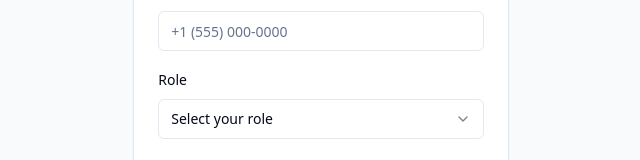
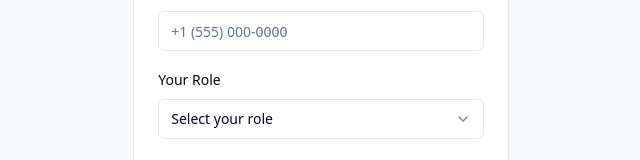
Before and after one commit to Ak-Yadav3122/message_sync, a React (Vite) app in the folder client/: page /register in a window 1280 px wide. Shown: the part 332-492 px from the top of the page, without its empty margins (319-959 px from the left). Built offline with nearby package versions, Linux system fonts and the light colour scheme; no server answers.

Commit message:
update the code

```diff
--- a/client/src/pages/Register.tsx
+++ b/client/src/pages/Register.tsx
@@ -106,7 +106,7 @@ const Register = () => {
               </div>
 
               <div className="space-y-2">
-                <Label htmlFor="role">Role</Label>
+                <Label htmlFor="role"> Your Role</Label>
                 <Select onValueChange={handleRoleChange} required>
                   <SelectTrigger>
                     <SelectValue placeholder="Select your role" />
```
